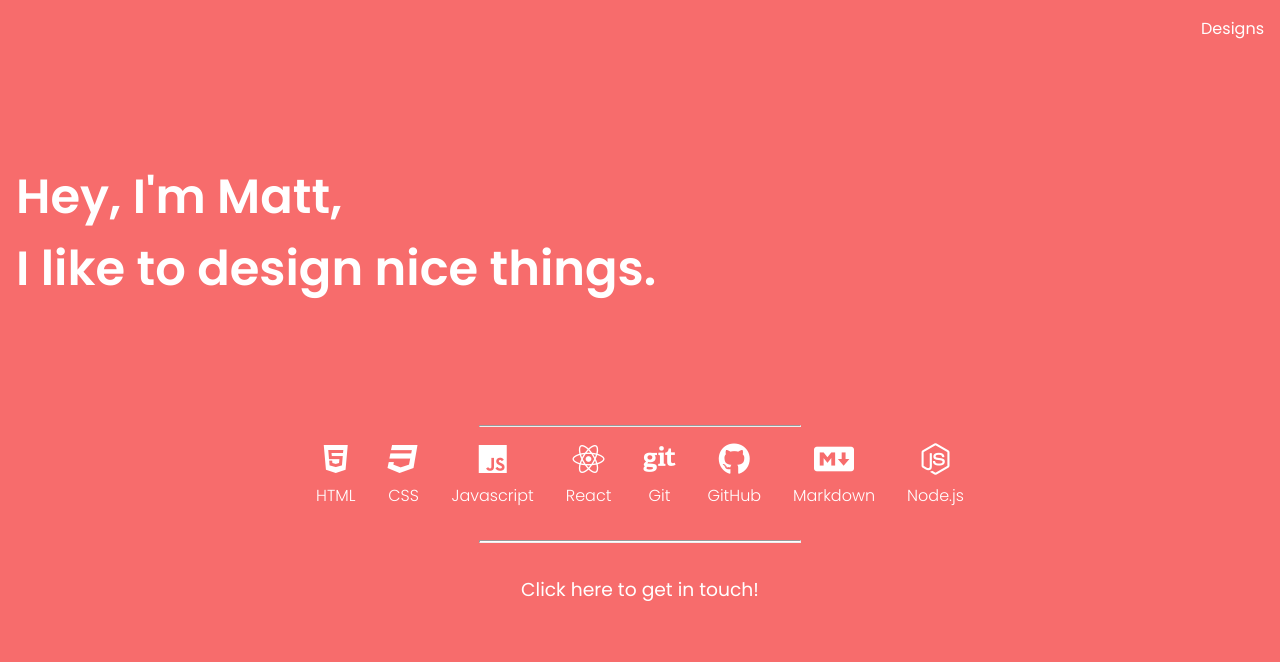
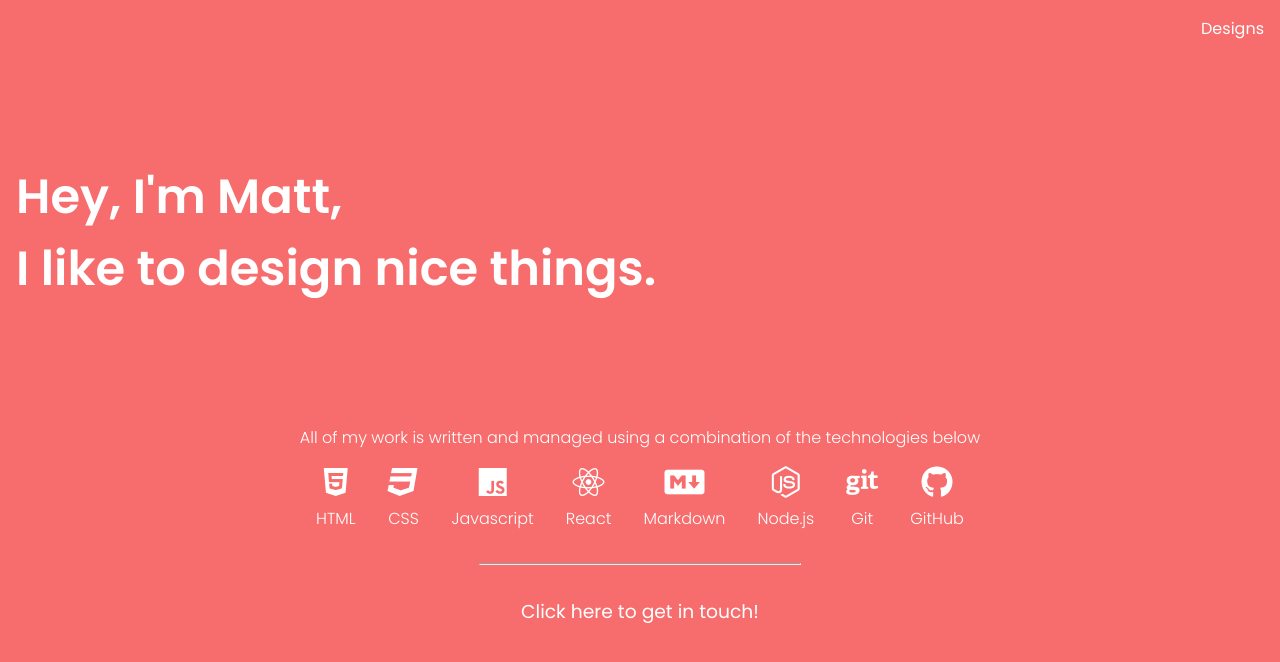
Before and after one commit to ther4tm/Personal-Portfolio, a website: page index.html in a window 1280 px wide. Drawn offline with Linux system fonts and the light colour scheme.

Commit message:
statement added

```diff
--- a/index.html
+++ b/index.html
@@ -20,7 +20,9 @@
             <div id="content">
                 <h1>Hey, I'm Matt,<br/>I like to design nice things.</h1>
             </div>
-            <hr>
+            <div id="statement">
+                <p>All of my work is written and managed using a combination of the technologies below</p>
+            </div>
             <div id="brand-logos">
                 <div class="brands">
                     <i class="fa-brands fa-html5 fa-2xl"></i>
@@ -39,20 +41,20 @@
                     <p>React</p>
                 </div>
                 <div class="brands">
+                    <i class="fa-brands fa-markdown fa-2xl"></i>
+                    <p>Markdown</p>
+                </div>
+                <div class="brands">
+                    <i class="fa-brands fa-node-js fa-2xl"></i>
+                    <p>Node.js</p>
+                </div>
+                <div class="brands">
                     <i class="fa-brands fa-git fa-2xl"></i>
                     <p>Git</p>
                 </div>
                 <div class="brands">
                     <i class="fa-brands fa-github fa-2xl"></i>
                     <p>GitHub</p>
-                </div>
-                <div class="brands">
-                    <i class="fa-brands fa-markdown fa-2xl"></i>
-                    <p>Markdown</p>
-                </div>
-                <div class="brands">
-                    <i class="fa-brands fa-node-js fa-2xl"></i>
-                    <p>Node.js</p>
                 </div>
             </div>
         </main>
--- a/resources/css/style.css
+++ b/resources/css/style.css
@@ -41,6 +41,11 @@ a {
     min-height: 20rem;
     flex-direction: column;
     justify-content: center;
+    padding: 1rem;
+}
+
+#statement {
+    text-align: center;
     padding: 1rem;
 }
 
```
Also changed, not shown: resources/images/Reddit Minimal.png.
